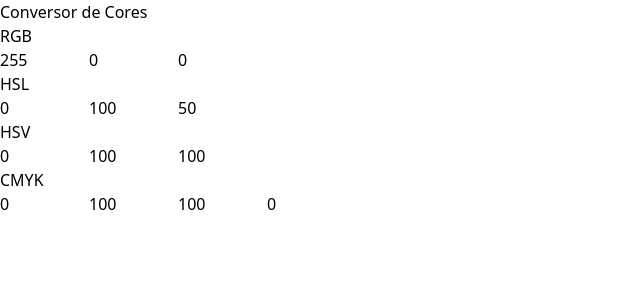
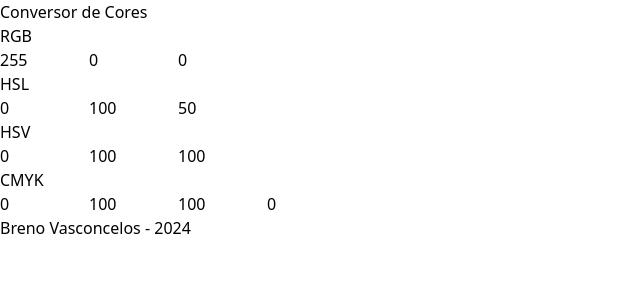
Before and after one commit to brevsc/color_converter, a React (Vite) app in the folder color-converter/: page / in a window 1280 px wide. Shown: the top 300 px of the page, without its empty margins (0-640 px from the left). Built offline with nearby package versions, Linux system fonts and the light colour scheme.

Commit message:
feat: add credits

```diff
--- a/color-converter/src/App.jsx
+++ b/color-converter/src/App.jsx
@@ -8,6 +8,7 @@ export default function App() {
         <h2 className="text-center text-6xl mb-2 mt-10 ">Conversor de Cores</h2>
         <Separator.Root className="bg-slate-400 w-56 h-[1px] rounded-sm" decorative />
         <ColorInputs/>
+        <p><a target="_blank" href="https://github.com/brevsc">Breno Vasconcelos</a> - 2024</p>
       </div>
     </div>
   );
```
